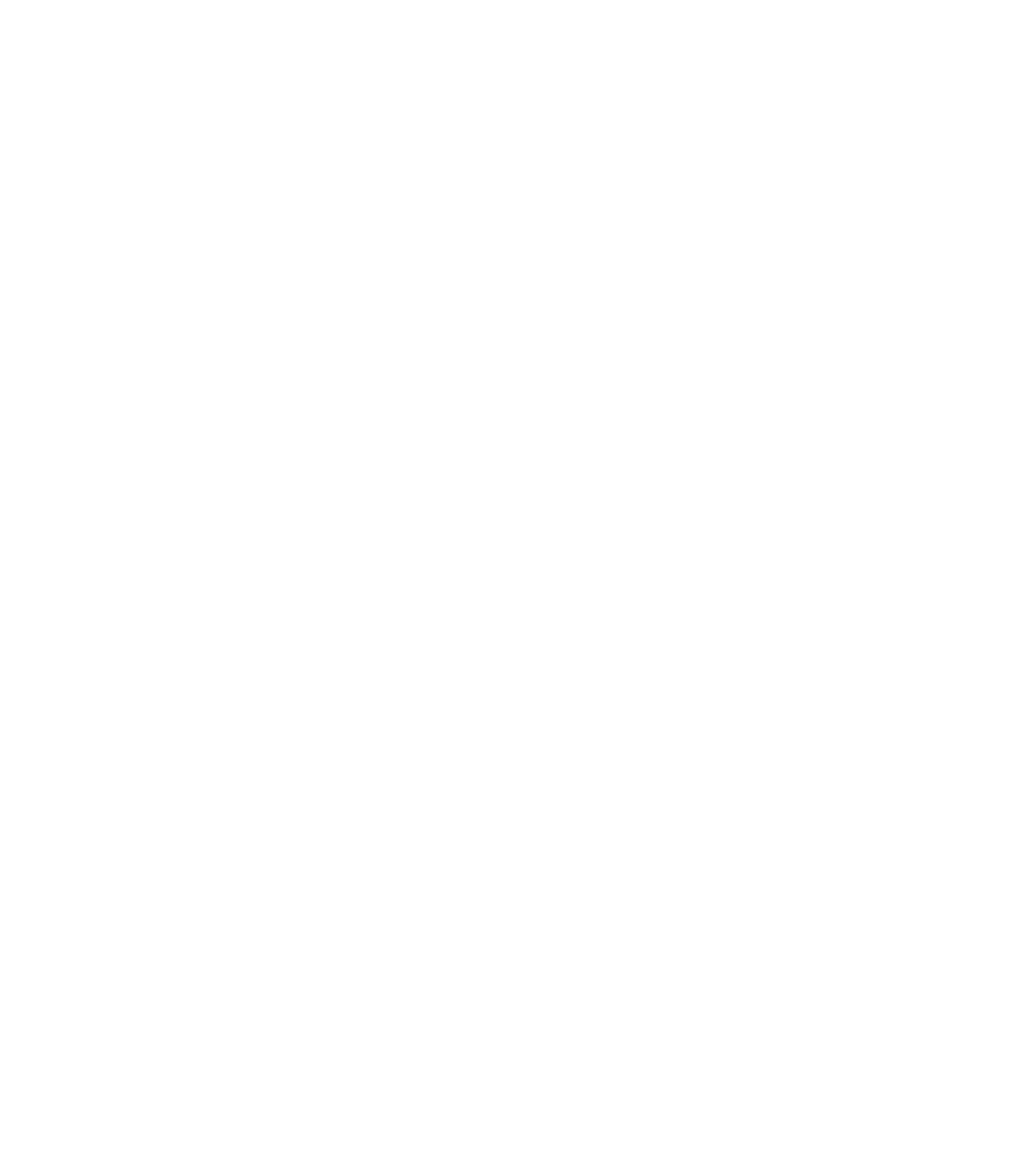
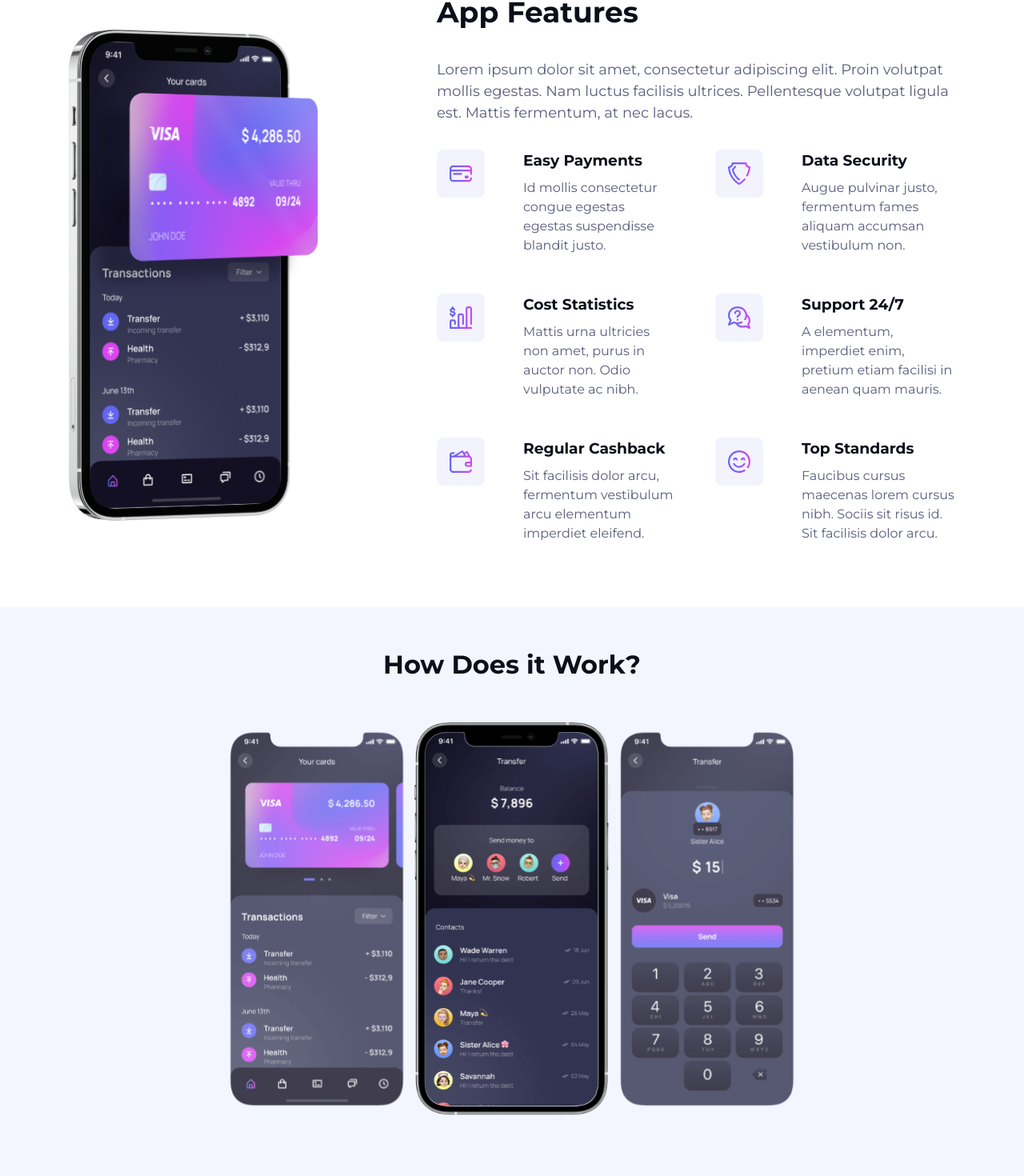
Before and after one commit to WavesOfPolyrhythm/Silicon-React, a React (Vite) app: page / in a window 1280 px wide. Shown: the part 937-2407 px from the top of the page at 80% size. Before the commit the page ends 943 px from the top, so only its background shows below. Built offline with nearby package versions, Linux system fonts and the light colour scheme.

Commit message:
Added App Features and How-Section

```diff
--- /dev/null
+++ b/src/components/AppFeatures.jsx
@@ -0,0 +1,91 @@
+import React from 'react'
+import Container from './Container'
+import IphoneImage from '../assets/images/p2-phone.svg'
+import Icon1 from '../assets/images/p2-icon1.svg'
+import Icon2 from '../assets/images/p2-icon2.svg'
+import Icon3 from '../assets/images/p2-icon3.svg'
+import Icon4 from '../assets/images/p2-icon4.svg'
+import Icon5 from '../assets/images/p2-icon5.svg'
+import Icon6 from '../assets/images/p2-icon6.svg'
+
+const AppFeatures = () => {
+  return (
+
+    <section className="app-features">
+
+    <Container>
+
+      <div className="features-iphone-image">
+        <img src={IphoneImage} alt="Iphone with a credit card"/>
+      </div>
+
+        <div className="big-textbox space-y-2">
+          <h2>App Features</h2>
+          <p className="text-lg">Lorem ipsum dolor sit amet, consectetur adipiscing elit. Proin volutpat mollis egestas. Nam luctus facilisis ultrices. Pellentesque volutpat ligula est. Mattis fermentum, at nec lacus.</p>
+
+        <div className="features-container">
+
+          <div className="feature-boxes">
+            <div className="icons">
+              <img src={Icon1} alt=""/>
+            </div>
+              <div className="text-boxes">
+                <h3 className="h3">Easy Payments</h3>
+                <p>Id mollis consectetur congue egestas egestas suspendisse blandit justo.</p>
+              </div>
+          </div>
+          <div className="feature-boxes">
+            <div className="icons">
+              <img src={Icon2} alt=""/>
+            </div>
+              <div className="text-boxes">
+                <h3 className="h3">Data Security</h3>
+                <p>Augue pulvinar justo, fermentum fames aliquam accumsan vestibulum non. </p>
+              </div>
+          </div>
+          <div className="feature-boxes">
+            <div className="icons">
+              <img src={Icon3} alt=""/>
+            </div>
+              <div className="text-boxes">
+                <h3 className="h3">Cost Statistics</h3>
+                <p>Mattis urna ultricies non amet, purus in auctor non. Odio vulputate ac nibh.</p>
+              </div>
+          </div>
+          <div className="feature-boxes">
+            <div className="icons">
+              <img src={Icon4} alt=""/>
+            </div>
+              <div className="text-boxes">
+                <h3 className="h3">Support 24/7</h3>
+                <p>A elementum, imperdiet enim, pretium etiam facilisi in aenean quam mauris.</p>
+              </div>
+          </div>
+          <div className="feature-boxes">
+            <div className="icons">
+              <img src={Icon5} alt=""/>
+            </div>
+              <div className="text-boxes">
+                <h3 className="h3">Regular Cashback</h3>
+                <p>Sit facilisis dolor arcu, fermentum vestibulum arcu elementum imperdiet eleifend.</p>
+              </div>
+          </div>
+          <div className="feature-boxes">
+            <div className="icons">
+              <img src={Icon6} alt=""/>
+            </div>
+              <div className="text-boxes">
+                <h3 className="h3">Top Standards</h3>
+                <p>Faucibus cursus maecenas lorem cursus nibh. Sociis sit risus id. Sit facilisis dolor arcu.</p>
+              </div>
+            </div>
+          </div>
+        </div>
+
+      </Container>
+
+    </section>
+  )
+}
+
+export default AppFeatures
--- /dev/null
+++ b/src/components/How.jsx
@@ -0,0 +1,68 @@
+import React from 'react'
+import Container from './Container'
+import Phone1Mobile from '../assets/images/p3-phone1.svg'
+import Phone1Tablet from '../assets/images/p3-tablet-phone1.svg'
+import Phone2Tablet from '../assets/images/p3-tablet-phone2.svg'
+import Phone3Tablet from '../assets/images/p3-tablet-phone3.svg'
+import Phone1Desktop from '../assets/images/p3-phone3-1.svg'
+import Phone2Desktop from '../assets/images/p3-phone3-2.svg'
+import Phone3Desktop from '../assets/images/p3-phone3-3.svg'
+
+const How = () => {
+  return (
+
+
+    <section className="section-how">
+
+      <Container>
+
+
+      <div className="headline">
+      <h1>How Does it Work?</h1>
+    </div>
+
+      <div className="img-mobile">
+      <img src={Phone1Mobile} alt="Iphone"/>
+    </div>
+    <div className="text-mobile">
+      <h2>Transfers to people from your contact list</h2>
+      <p>Proin volutpat mollis egestas. Nam luctus facilisis
+        ultrices. Pellentesque volutpat ligula est. Mattis
+        fermentum, at nec lacus.</p>
+      </div>
+
+      <div className="img-tablet">
+        <div className="phone-container-tablet">
+          <img src={Phone1Tablet} alt="three Iphones"/>
+          <img src={Phone2Tablet} alt="three Iphones"/>
+          <img src={Phone3Tablet} alt="three Iphones"/>
+        </div>
+      </div>
+    <div className="text-tablet">
+      <h2>Step 3. Transfers to people from your
+        contact list</h2>
+      <p>Proin volutpat mollis egestas. Nam luctus facilisis ultrices.
+        Pellentesque volutpat ligula est. Mattis fermentum, at nec
+        lacus.</p>
+      </div>
+
+    <div className="img-desktop">
+      <div className="phone-container-desktop">
+        <img src={Phone1Desktop} alt=""/>
+        <img src={Phone2Desktop} alt=""/>
+        <img src={Phone3Desktop} alt=""/>
+      </div>
+    </div>
+    <div className="text-desktop">
+    <h2>Latest transaction history</h2>
+    <p>Enim, et amet praesent pharetra. Mi non ante hendrerit amet sed. Arcu sociis tristique quisque hac in consectetur condimentum.</p>
+  </div>
+
+  </Container>
+
+</section>
+
+  )
+}
+
+export default How
--- a/src/components/Main.jsx
+++ b/src/components/Main.jsx
@@ -1,12 +1,16 @@
 import React from 'react'
 import Hero from './Hero'
 import BrandLogos from './BrandLogos'
+import AppFeatures from './AppFeatures'
+import How from './How'
 
 const Main = () => {
   return (
     <main id ="main">
       <Hero />
       <BrandLogos />
+      <AppFeatures />
+      <How />
     </main>
   )
 }
```
